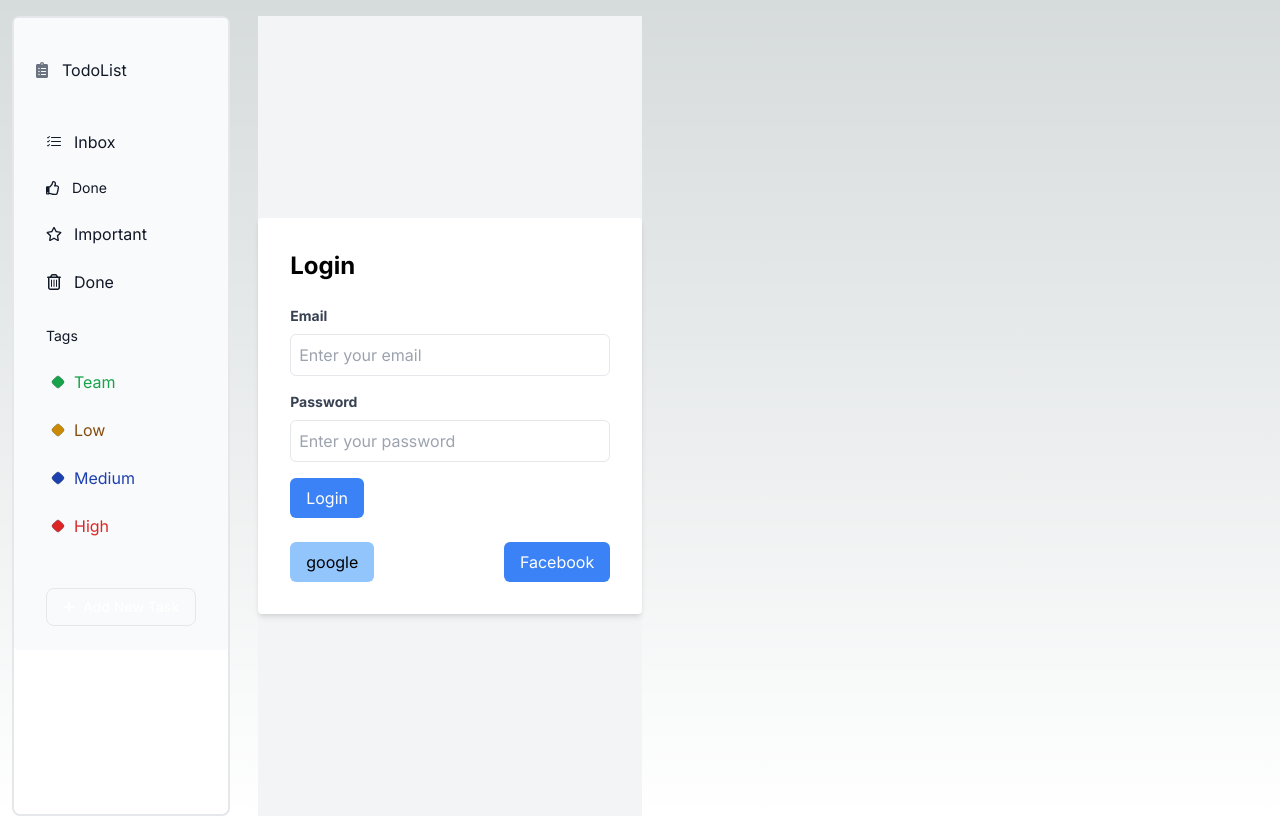
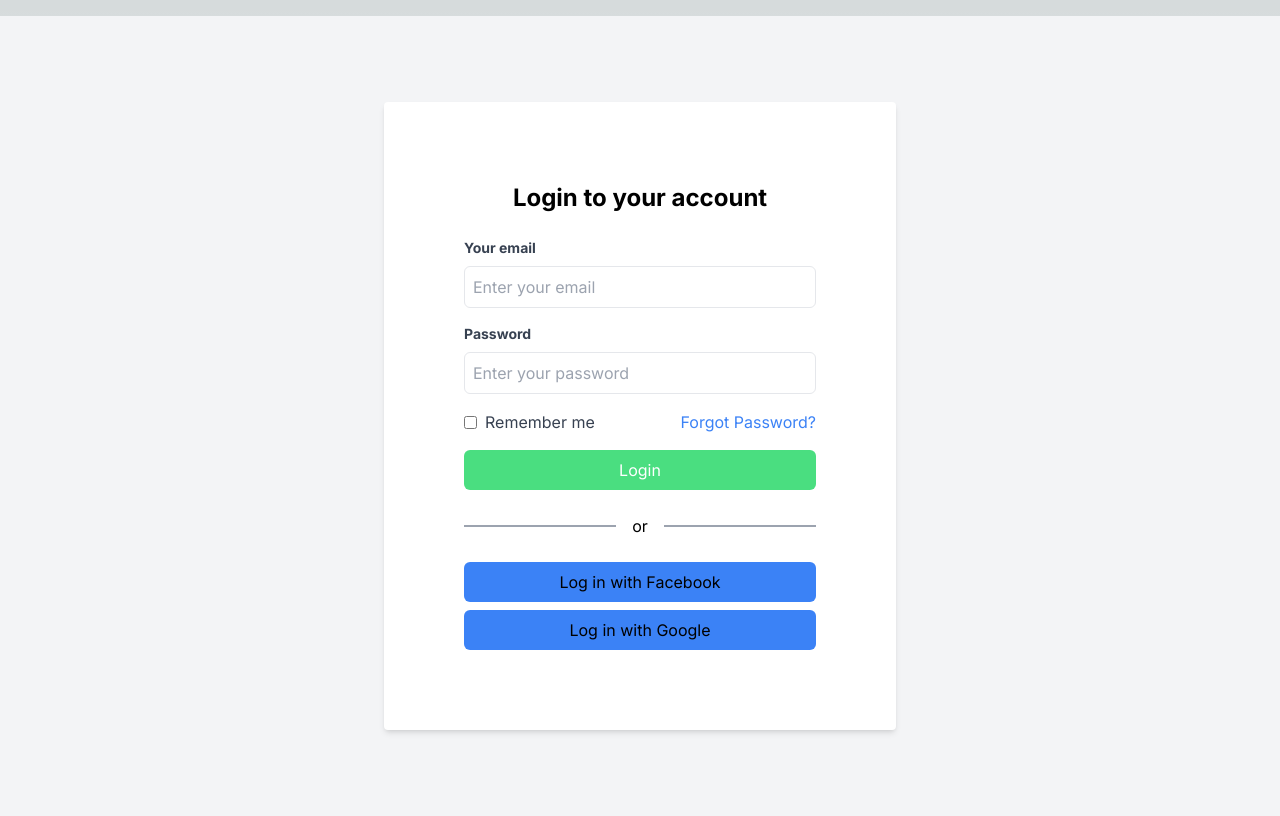
Before and after one commit to AHMEDNABIB/next_todo, a Next.js app: page /login in a window 1280 px wide. Built offline with nearby package versions, Linux system fonts and the light colour scheme; no server answers.

Commit message:
complete design for log in page and authorize user with fetch

```diff
--- a/src/pages/_app.tsx
+++ b/src/pages/_app.tsx
@@ -23,7 +23,7 @@ function App({ Component, pageProps }: AppProps) {
 
     <div className={inter.className}>
         <div className="flex gap-4 mt-4 ">
-          <SidebarTodo />
+          {/* <SidebarTodo /> */}
           <Component {...pageProps} />
         </div>
     </div>
--- a/src/pages/login.tsx
+++ b/src/pages/login.tsx
@@ -2,12 +2,15 @@
 import React, { useState } from 'react';
 import { useSession, signIn } from 'next-auth/react';
 import { useRouter } from 'next/router';
+
 
 const Login = () => {
   const router = useRouter();
   const {data: session}=useSession();
   const [email, setEmail] = useState('');
   const [password, setPassword] = useState('');
+  const [rememberMe, setRememberMe] = useState(false);
+
 
   console.log(session);
 
@@ -39,13 +42,13 @@ const Login = () => {
     };
 
   return (
-    <div className="min-h-screen flex items-center justify-center bg-gray-100">
-      <div className="bg-white p-8 rounded shadow-md w-96">
-        <h2 className="text-2xl font-bold mb-6">Login</h2>
+    <div className="min-h-screen flex items-center justify-center bg-gray-100 w-full">
+      <div className="bg-white p-20 rounded shadow-md w-2/5">
+        <h2 className="text-2xl font-bold mb-6 flex items-center justify-center">Login to your account</h2>
         <form>
           <div className="mb-4">
             <label htmlFor="email" className="block text-gray-700 text-sm font-bold mb-2">
-              Email
+              Your email
             </label>
             <input
               type="email"
@@ -71,9 +74,26 @@ const Login = () => {
               onChange={(e)=>setPassword(e.target.value)}
             />
           </div>
+          <div className="flex">
+            <div className="mb-4 flex items-center">
+              <input
+                type="checkbox"
+                id="rememberMe"
+                name="rememberMe"
+                checked={rememberMe}
+                onChange={() => setRememberMe(!rememberMe)}
+              />
+              <label htmlFor="rememberMe" className="text-gray-700 ml-2">
+                Remember me
+              </label>
+            </div>
+            <div className="mb-4 text-blue-500 hover:underline cursor-pointer ml-auto">
+              <a href="">Forgot Password?</a>
+            </div>
+          </div>
           <button
             type="submit"
-            className="bg-blue-500 text-white py-2 px-4 rounded-md hover:bg-blue-600"
+            className="bg-green-400 text-white py-2 px-4 rounded-md hover:bg-blue-600 w-full"
             onClick={(e)=>{
               e.preventDefault();
               handleLogin();
@@ -82,15 +102,22 @@ const Login = () => {
             Login
           </button>
         </form>
-        <div className="mt-6 flex items-center justify-between">
-          <div className="bg-blue-300 text-blue py-2 px-4 rounded-md hover:bg-blue-600">
-            <button onClick={()=>signIn('google')}>google</button>
-          </div>
-          <div className="bg-blue-500 text-white py-2 px-4 rounded-md hover:bg-blue-600">
-            <button onClick={() => signIn('facebook')}>Facebook</button>
-          </div>
+        <div className="mt-6 flex items-center">
+          <div className="flex-1 border-t-2 border-gray-400"></div>
+          <p className="mx-4 text-black-500">or</p>
+          <div className="flex-1 border-t-2 border-gray-400"></div>
+        </div>
+        <div className="mt-6 flex flex-col items-center justify-between">
+        <div className="w-full bg-blue-500 text-blue py-2 px-4 rounded-md hover:bg-blue-600 flex items-center justify-center mb-2">
+          <button onClick={() => signIn('facebook')}>Log in with Facebook</button>
+        </div>
+        <div className="w-full bg-blue-500 text-blue py-2 px-4 rounded-md hover:bg-blue-600 flex items-center justify-center">
+  <button onClick={() => signIn('google')}>Log in with Google</button>
+</div>
 
-        </div>
+      </div>
+
+
       </div>
     </div>
   );
```
